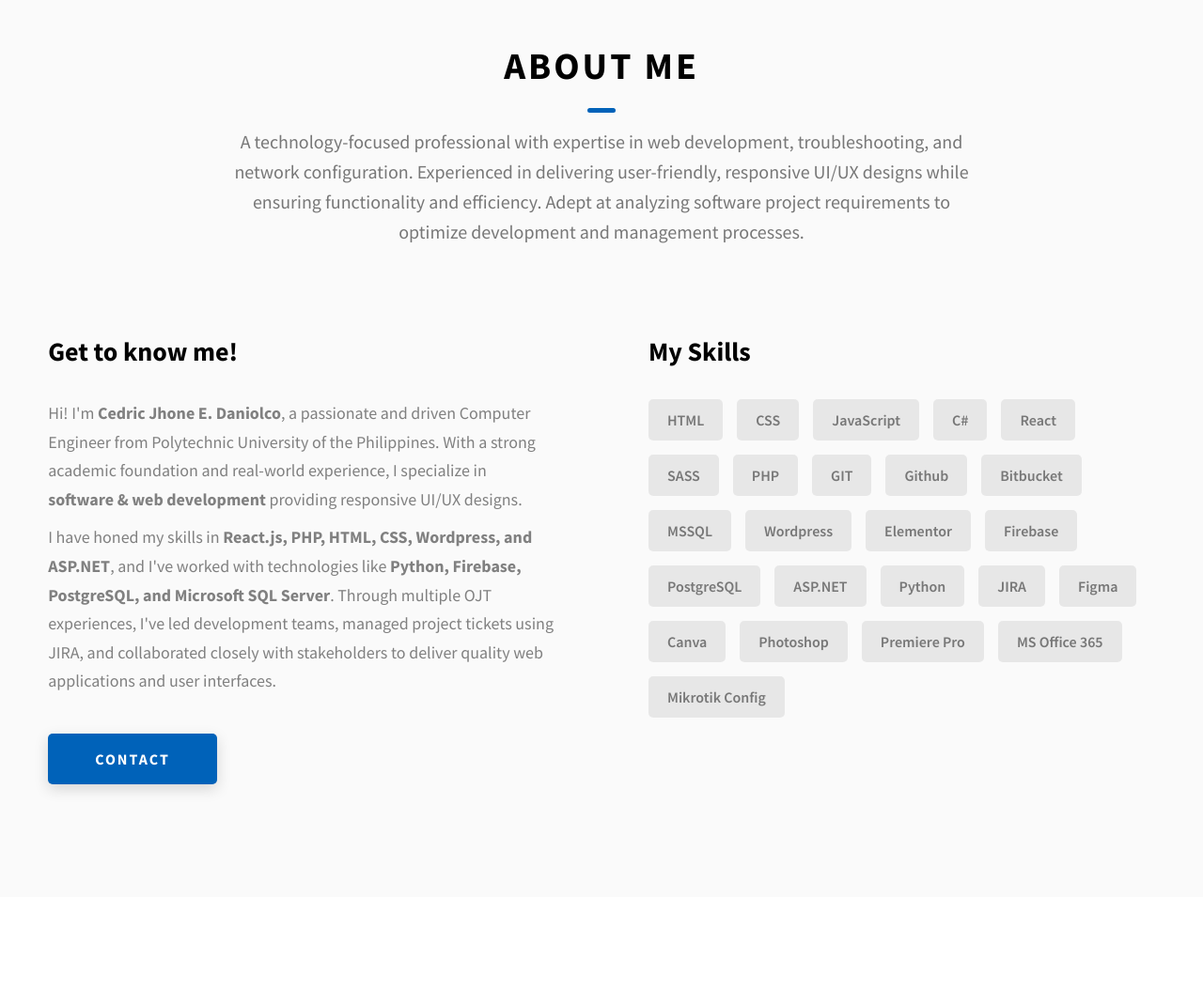
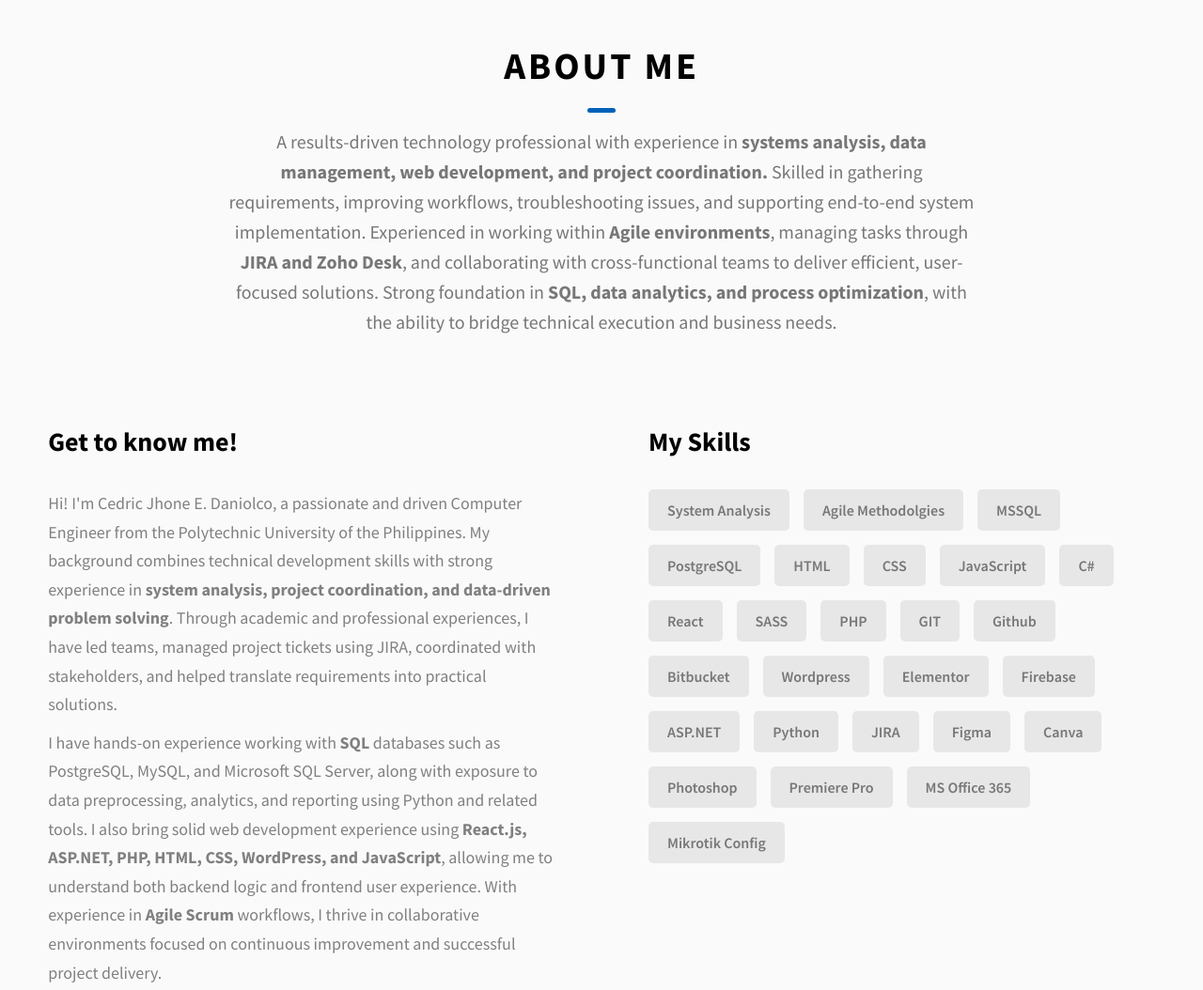
Before and after one commit to oddPotatoo/daniolco_portfolio, a website: page index.html in a window 1280 px wide. Shown: the part 880-1934 px from the top of the page at 94% size. Drawn offline with Linux system fonts and the light colour scheme.

Commit message:
Update April 2026

```diff
--- a/index.html
+++ b/index.html
@@ -135,9 +135,11 @@
         <h2 class="heading heading-sec heading-sec__mb-med">
           <span class="heading-sec__main">About Me</span>
           <span class="heading-sec__sub">
-            A technology-focused professional with expertise in web development, troubleshooting, and network configuration.
-            Experienced in delivering user-friendly, responsive UI/UX designs while ensuring functionality and efficiency.
-            Adept at analyzing software project requirements to optimize development and management processes.
+            A results-driven technology professional with experience in <strong>systems analysis, data management, web development, and project coordination.</strong>
+            Skilled in gathering requirements, improving workflows, troubleshooting issues, and supporting end-to-end system implementation.
+            Experienced in working within <strong>Agile environments</strong>, managing tasks through <strong>JIRA and Zoho Desk</strong>, and collaborating with cross-functional teams to
+            deliver efficient, user-focused solutions. Strong foundation in <strong>SQL, data analytics, and process optimization</strong>, with the ability to
+            bridge technical execution and business needs.
           </span>
         </h2>
         <div class="about__content">
@@ -145,15 +147,16 @@
             <h3 class="about__content-title">Get to know me!</h3>
             <div class="about__content-details">
               <p class="about__content-details-para">
-                Hi! I'm <strong>Cedric Jhone E. Daniolco</strong>, a passionate and driven Computer Engineer from
-                Polytechnic University of the Philippines. With a strong academic foundation
-                and real-world experience, I specialize in <strong>software & web development</strong> providing responsive UI/UX designs.
+                Hi! I'm Cedric Jhone E. Daniolco, a passionate and driven Computer Engineer from the Polytechnic University of the Philippines. My background combines technical
+                development skills with strong experience in <strong>system analysis, project coordination, and data-driven problem solving</strong>. Through academic
+                and professional experiences, I have led teams, managed project tickets using JIRA, coordinated with stakeholders, and helped
+                translate requirements into practical solutions.
               </p>
               <p class="about__content-details-para">
-                I have honed my skills in <strong>React.js, PHP, HTML, CSS, Wordpress, and ASP.NET</strong>, and I've worked with technologies like
-                <strong>Python, Firebase, PostgreSQL, and Microsoft SQL Server</strong>. Through multiple OJT experiences, I've led development teams,
-                managed project tickets using JIRA, and collaborated closely with stakeholders to deliver quality web applications
-                and user interfaces.
+                I have hands-on experience working with <strong>SQL</strong> databases such as PostgreSQL, MySQL, and Microsoft SQL Server, along with exposure to data preprocessing, analytics,
+                and reporting using Python and related tools. I also bring solid web development experience using <strong>React.js, ASP.NET, PHP, HTML, CSS,
+                WordPress, and JavaScript</strong>, allowing me to understand both backend logic and frontend user experience. With experience in <strong>Agile Scrum</strong>
+                workflows, I thrive in collaborative environments focused on continuous improvement and successful project delivery.
               </p>
             </div>
             <a href="./#contact" class="btn btn--med btn--theme dynamicBgClr"
@@ -163,6 +166,10 @@
           <div class="about__content-skills">
             <h3 class="about__content-title">My Skills</h3>
             <div class="skills">
+              <div class="skills__skill">System Analysis</div>
+              <div class="skills__skill">Agile Methodolgies</div>
+              <div class="skills__skill">MSSQL</div>
+              <div class="skills__skill">PostgreSQL</div>
               <div class="skills__skill">HTML</div>
               <div class="skills__skill">CSS</div>
               <div class="skills__skill">JavaScript</div>
@@ -173,11 +180,9 @@
               <div class="skills__skill">GIT</div>
               <div class="skills__skill">Github</div>
               <div class="skills__skill">Bitbucket</div>
-              <div class="skills__skill">MSSQL</div>
               <div class="skills__skill">Wordpress</div>
               <div class="skills__skill">Elementor</div>
               <div class="skills__skill">Firebase</div>
-              <div class="skills__skill">PostgreSQL</div>
               <div class="skills__skill">ASP.NET</div>
               <div class="skills__skill">Python</div>
               <div class="skills__skill">JIRA</div>
@@ -292,6 +297,27 @@
                 target="_blank"
                 >More</a
               >
+              <div class="projects__row">
+            <div class="projects__row-img-cont">
+              <img
+                src="./assets/gif/mockup-4.gif"
+                alt="Software Screenshot"
+                class="projects__row-img"
+                loading="lazy"
+              />
+            </div>
+            <div class="projects__row-content">
+              <h3 class="projects__row-content-title">Volunteer Connect</h3>
+              <p class="projects__row-content-desc">
+                Volunteer Connect is a software system to improve volunteer management processes for social and
+                civic welfare volunteer activities in the Paranaque City Area.
+              </p>
+              <a
+                href="./project-4.html"
+                class="btn btn--med btn--theme dynamicBgClr"
+                target="_blank"
+                >More</a
+              >
             </div>
           </div>
         </div>
```
